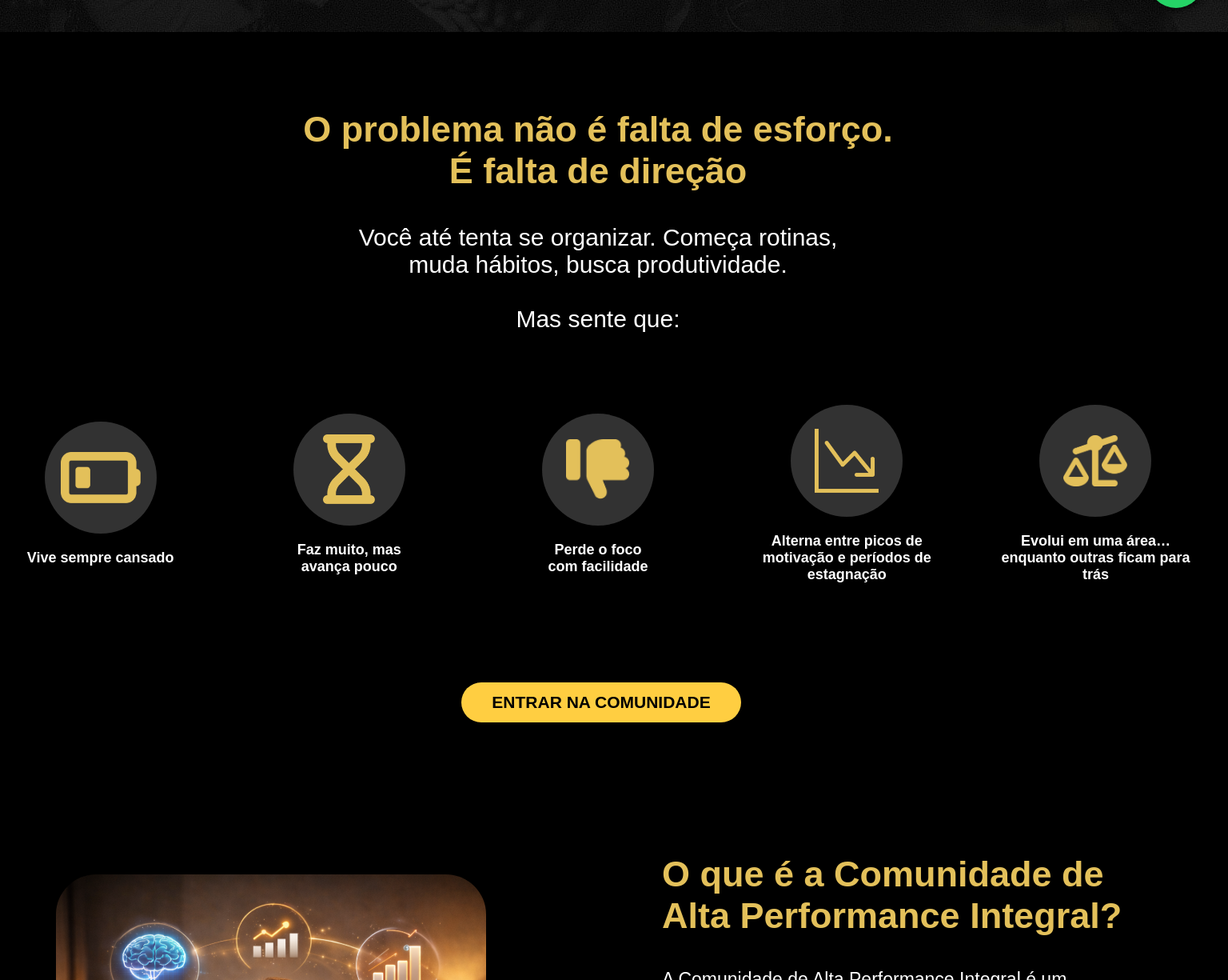
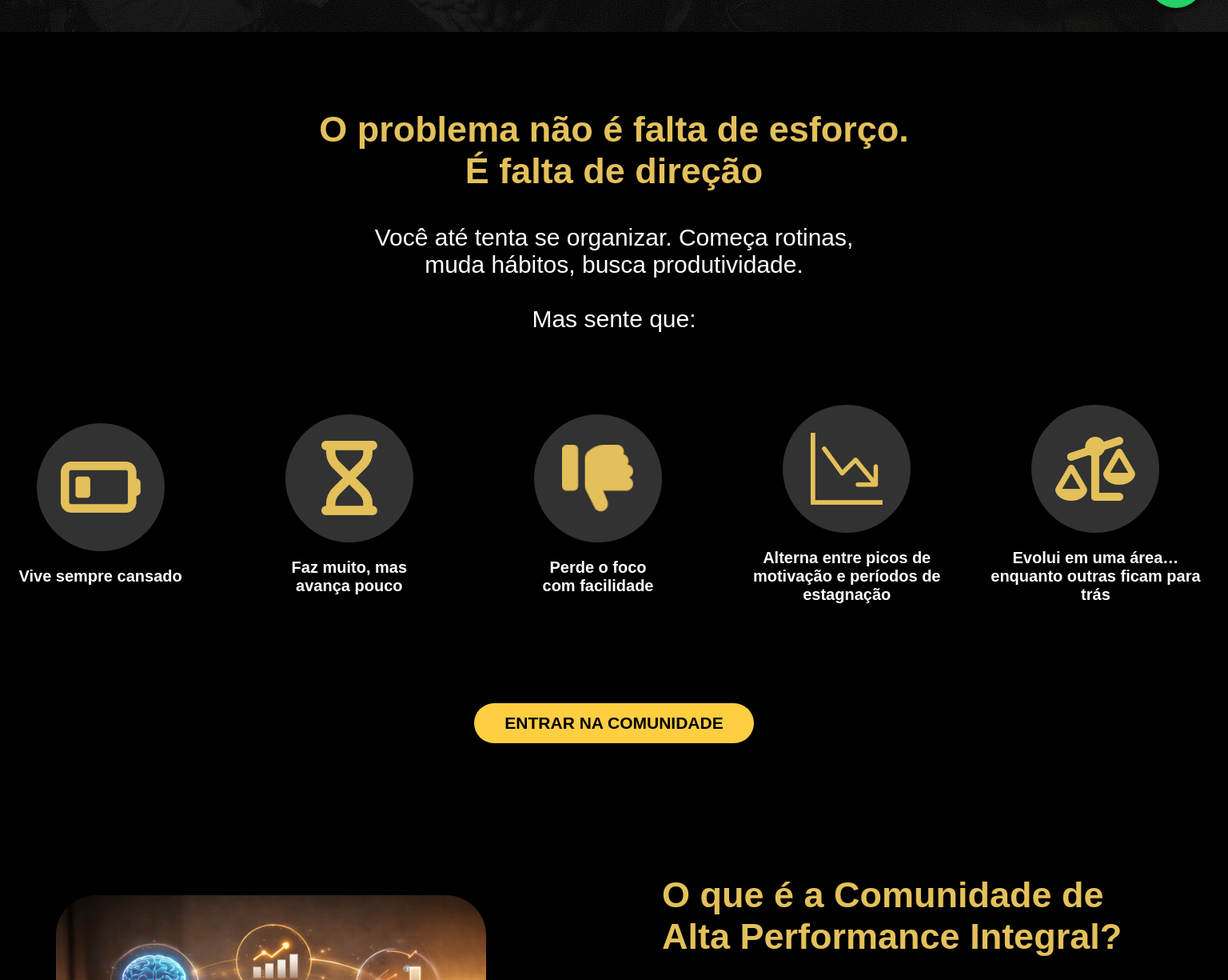
Before and after one commit to andyxzdev/Kairos_Sport_Nutrition, a React (Vite) app: page / in a window 1536 px wide. Shown: the part 760-1985 px from the top of the page at 80% size. Built offline with nearby package versions, Linux system fonts and the light colour scheme.

Commit message:
alteracoes-cliente3.1

```diff
--- a/src/App.css
+++ b/src/App.css
@@ -43,14 +43,8 @@
   text-align: center;
   justify-content: center;
   margin-top: 9vh;
-  padding: 0 20px;
-
-  & button {
-    margin-left: -30px;
-  }
 
   & .texto {
-    margin-left: -20px;
     & h1 {
       font-size: 50px;
       font-weight: 700;
@@ -210,17 +204,12 @@
   justify-content: center;
   margin-top: 25vh;
 
-  & button {
-    margin-left: -100px;
-  }
-
   & .texto {
     & h1 {
       font-size: 50px;
       font-weight: 700;
       color: #e3c05a;
       margin-bottom: 40px;
-      margin-left: -20px;
     }
   }
 
@@ -231,7 +220,6 @@
     gap: 0px;
     flex-direction: row;
     margin: 130px 0;
-    margin-left: -50px;
 
     & .icone1 {
       display: flex;
@@ -369,10 +357,6 @@
   justify-content: center;
   margin-top: 20vh;
 
-  & button {
-    margin-left: -50px;
-  }
-
   & .texto {
     & h1 {
       font-size: 50px;
@@ -750,9 +734,6 @@ footer {
   }
 
   .Especialmente {
-    & button {
-      margin-left: -5vw;
-    }
     & .texto {
       & h1 {
         font-size: 45px;
@@ -762,7 +743,6 @@ footer {
     .ListaIcones {
       margin-top: 80px;
       margin-bottom: 120px;
-      padding-left: 2vw;
 
       & .icone1 {
         & .circulo {
@@ -833,7 +813,6 @@ footer {
       gap: 0px;
       margin-top: 80px;
       margin-bottom: 120px;
-      padding-right: 30px;
 
       & .icone1 {
         & .circulo {
@@ -971,7 +950,7 @@ footer {
       }
     }
 
-    .ListaIcones {
+    &.ListaIcones {
       gap: 60px;
       margin-top: 20px;
       margin-bottom: 120px;
@@ -1039,9 +1018,6 @@ footer {
   }
 
   .Especialmente {
-    & button {
-      margin-left: -4vw;
-    }
     & .texto {
       & h1 {
         font-size: 35px;
@@ -1052,7 +1028,6 @@ footer {
       gap: 60px;
       margin-top: 80px;
       margin-bottom: 120px;
-      padding-right: 0px;
 
       & .icone1 {
         & .circulo {
@@ -1260,7 +1235,7 @@ footer {
       }
     }
 
-    .ListaIcones {
+    & .ListaIcones {
       gap: 60px;
       margin-top: 20px;
       margin-bottom: 120px;
@@ -1338,7 +1313,6 @@ footer {
   }
 
   .Especialmente {
-    padding-left: 5vw;
     & .texto {
       & h1 {
         font-size: 35px;
```
